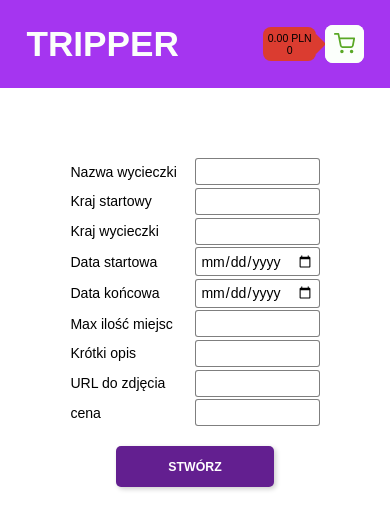
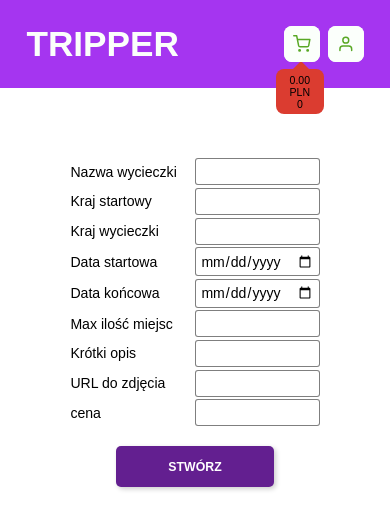
Before and after one commit to ShockOfficial/WDAI, an Angular app in the folder Lab_5/Zadanie2/: page /add in a window 390 px wide. Shown: the top 530 px of the page. Built offline with nearby package versions, Linux system fonts and the light colour scheme.

Commit message:
add profile screen

```diff
--- a/Lab_5/Zadanie2/src/app/app-routing.module.ts
+++ b/Lab_5/Zadanie2/src/app/app-routing.module.ts
@@ -5,6 +5,7 @@
 import { TripListScreenComponent } from './trip-list-screen/trip-list-screen.component';
 import { CartComponent } from './cart/cart.component';
 import { AddTripScreenComponent } from './add-trip-screen/add-trip-screen.component';
+import { ProfileSreenComponent } from './profile-sreen/profile-sreen.component';
 
 const appRoutes: Routes = [
 	{ path: '', redirectTo: 'home', pathMatch: 'full' },
@@ -13,6 +14,7 @@
 	{ path: 'cart', component: CartComponent },
 	{ path: 'add', component: AddTripScreenComponent },
 	{ path: 'history', component: CartComponent },
+	{ path: 'profile', component: ProfileSreenComponent },
 	{ path: '**', redirectTo: '' },
 ];
 @NgModule({
--- a/Lab_5/Zadanie2/src/app/nav/nav.component.html
+++ b/Lab_5/Zadanie2/src/app/nav/nav.component.html
@@ -55,5 +55,15 @@
 				></path>
 			</svg>
 		</div>
+		<div class="nav__cart-box" (click)="onProfileClick()">
+			<svg
+				xmlns="http://www.w3.org/2000/svg"
+				viewBox="0 0 24 24"
+				class="feather feather-user nav__cart"
+			>
+				<path d="M20 21v-2a4 4 0 0 0-4-4H8a4 4 0 0 0-4 4v2"></path>
+				<circle cx="12" cy="7" r="4"></circle>
+			</svg>
+		</div>
 	</div>
 </nav>
--- a/Lab_5/Zadanie2/src/app/nav/nav.component.scss
+++ b/Lab_5/Zadanie2/src/app/nav/nav.component.scss
@@ -49,14 +49,13 @@
 		}
 	}
 	&__link-box {
-		// width: 60%;
 		height: 100%;
 		display: flex;
 		justify-content: space-between;
 		align-items: center;
 		transition: transform 0.5s cubic-bezier(0.39, 0.575, 0.565, 1);
 		gap: 4rem;
-		@media screen and (max-width: 855px) {
+		@media screen and (max-width: 880px) {
 			width: 50%;
 			gap: 0;
 		}
@@ -165,8 +164,8 @@
 		display: flex;
 		justify-content: center;
 		align-items: center;
-		width: 2.4rem;
-		height: 2.4rem;
+		width: 2rem;
+		height: 2rem;
 		fill: none;
 		stroke-width: 2px;
 		stroke: $secondary-color--300;
@@ -174,6 +173,7 @@
 		stroke-linecap: round;
 	}
 	&__right-box {
+		position: relative;
 		display: flex;
 		justify-content: center;
 		align-items: center;
@@ -189,12 +189,26 @@
 		border-radius: 8px;
 		user-select: none;
 		background-color: $white-color;
+		@media screen and (max-width: 400px) {
+			position: absolute;
+			width: 5.5rem;
+			left: -1rem;
+			bottom: -150%;
+		}
+
 		&::after {
 			content: '';
 			position: absolute;
 			right: -2.3rem;
 			border: 1.2rem solid transparent;
 			border-left-color: $white-color;
+
+			@media screen and (max-width: 400px) {
+				top: -40%;
+				right: 1.5rem;
+				border-left-color: transparent;
+				border-bottom-color: $white-color;
+			}
 		}
 	}
 	&__cart-sum {
@@ -212,6 +226,10 @@
 
 	&::after {
 		border-left-color: $tertiary-color;
+		@media screen and (max-width: 400px) {
+			border-left-color: transparent;
+			border-bottom-color: $tertiary-color;
+		}
 	}
 }
 .green {
@@ -219,6 +237,10 @@
 
 	&::after {
 		border-left-color: $secondary-color;
+		@media screen and (max-width: 400px) {
+			border-left-color: transparent;
+			border-bottom-color: $secondary-color;
+		}
 	}
 }
 
--- a/Lab_5/Zadanie2/src/app/nav/nav.component.ts
+++ b/Lab_5/Zadanie2/src/app/nav/nav.component.ts
@@ -33,10 +33,18 @@
 	onResize(event: Event) {
 		const target = event.target as Window;
 		this.isMobbile = target.innerWidth <= 650;
+
+		if (!this.isMobbile) {
+			this.isMenuOpen = false;
+		}
 	}
 
 	onCartClick() {
 		this.router.navigate(['cart']);
+	}
+
+	onProfileClick() {
+		this.router.navigate(['profile']);
 	}
 
 	toggleMenu() {
--- /dev/null
+++ b/Lab_5/Zadanie2/src/app/profile-sreen/profile-sreen.component.html
@@ -0,0 +1 @@
+<p>profile-sreen works!</p>
--- /dev/null
+++ b/Lab_5/Zadanie2/src/app/profile-sreen/profile-sreen.component.ts
@@ -0,0 +1,15 @@
+import { Component, OnInit } from '@angular/core';
+
+@Component({
+  selector: 'app-profile-sreen',
+  templateUrl: './profile-sreen.component.html',
+  styleUrls: ['./profile-sreen.component.scss']
+})
+export class ProfileSreenComponent implements OnInit {
+
+  constructor() { }
+
+  ngOnInit(): void {
+  }
+
+}
--- a/Lab_5/Zadanie2/src/app/trips.module.ts
+++ b/Lab_5/Zadanie2/src/app/trips.module.ts
@@ -21,6 +21,7 @@
 import { AppRoutingModule } from './app-routing.module';
 import { TripListScreenComponent } from './trip-list-screen/trip-list-screen.component';
 import { AddTripScreenComponent } from './add-trip-screen/add-trip-screen.component';
+import { ProfileSreenComponent } from './profile-sreen/profile-sreen.component';
 
 @NgModule({
 	declarations: [
@@ -41,6 +42,7 @@
 		DateFilterPipe,
 		TripListScreenComponent,
 		AddTripScreenComponent,
+  ProfileSreenComponent,
 	],
 	imports: [
 		BrowserModule,
```
Also changed, not shown: Lab_5/Zadanie2/src/app/profile-sreen/profile-sreen.component.scss (added).
